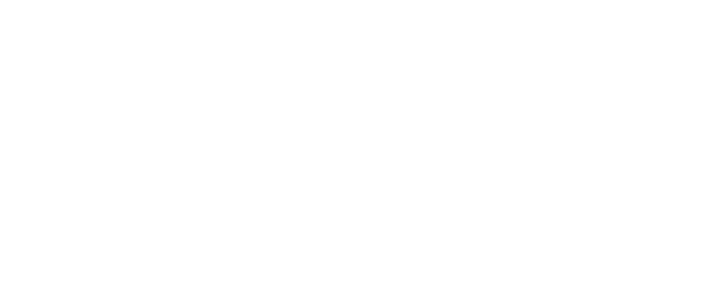
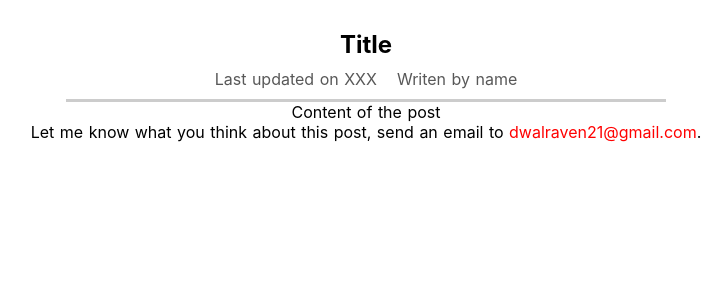
Before and after one commit to dwalraven21/vue-blog-app, a Nuxt app: page /posts/1 in a window 1280 px wide. Before the commit this address had no page. Shown: the top 300 px of the page, without its empty margins (274-1001 px from the left). Built offline with nearby package versions, Linux system fonts and the light colour scheme.

Commit message:
set up pages structure and added some basic css for single blog post

```diff
--- /dev/null
+++ b/pages/about/index.vue
@@ -0,0 +1,18 @@
+<template lang="html">
+  <div class="about-page">
+	<h1>This is my fantastic about page!</h1>
+  	<p>Lorem ipsum dolor sit amet, consectetur adipisicing elit, sed do eiusmod tempor incididunt ut labore et dolore magna aliqua. Ut enim ad minim veniam, quis nostrud exercitation ullamco laboris nisi ut aliquip ex ea commodo consequat. Duis aute irure dolor in reprehenderit in voluptate velit esse cillum dolore eu fugiat nulla pariatur. Excepteur sint occaecat cupidatat non proident, sunt in culpa qui officia deserunt mollit anim id est laborum.</p>
+  </div>
+</template>
+
+<script>
+export default {
+}
+</script>
+
+<style lang="css" scoped>
+.about-page {
+	text-align: center;
+	padding: 30px;
+}
+</style>
--- /dev/null
+++ b/pages/posts/_id/index.vue
@@ -0,0 +1,78 @@
+<template lang="html">
+  <div class="single-post-page">
+  	<section class="post">
+		<h1 class="post-title">Title</h1>
+		<div class="post-details">
+			<div class="post-detail">
+				Last updated on XXX
+			</div>
+			<div class="post-detail">
+				Writen by name
+			</div>
+		</div>
+		<p class="post-content">Content of the post</p>
+  	</section>
+	<section class="post-feedback">
+		<p>Let me know what you think about this post, send an email to <a href="mailto:dwalraven21@gmail.com">dwalraven21@gmail.com</a>.</p>
+	</section>
+  </div>
+</template>
+
+<script>
+export default {
+}
+</script>
+
+<style lang="css" scoped>
+.single-post-page {
+  padding: 30px;
+  text-align: center;
+  box-sizing: border-box;
+}
+
+.post {
+  width: 100%;
+}
+
+@media (min-width: 768px) {
+  .post {
+    width: 600px;
+    margin: auto;
+  }
+}
+
+.post-title {
+  margin: 0;
+}
+
+.post-details {
+  padding: 10px;
+  box-sizing: border-box;
+  border-bottom: 3px solid #ccc;
+  display: flex;
+  justify-content: center;
+  align-items: center;
+  flex-direction: column;
+}
+
+@media (min-width: 768px) {
+  .post-details {
+    flex-direction: row;
+  }
+}
+
+.post-detail {
+  color: rgb(88, 88, 88);
+  margin: 0 10px;
+}
+
+.post-feedback a {
+  color: red;
+  text-decoration: none;
+}
+
+.post-feedback a:hover,
+.post-feedback a:active {
+  color: salmon;
+}
+</style>
--- /dev/null
+++ b/pages/posts/index.vue
@@ -0,0 +1,18 @@
+<template lang="html">
+  <div class="posts-page">
+
+  </div>
+</template>
+
+<script>
+export default {
+}
+</script>
+
+<style lang="css" scoped>
+.posts-page {
+	display: flex;
+	justify-content: center;
+	align-items: center;
+}
+</style>
```
